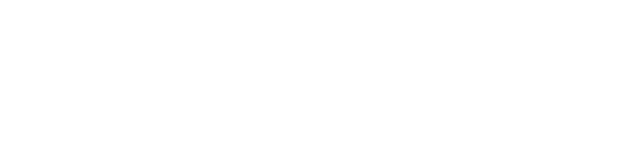
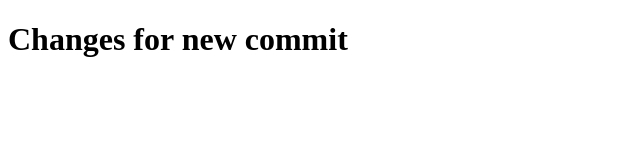
Before and after one commit to MiVece/czechitas, a plain HTML site: page index.html in a window 1280 px wide. Shown: the whole page, without its empty margins (0-640 px from the left). Drawn offline with Linux system fonts and the light colour scheme.

Commit message:
druhý commit

```diff
--- a/index.html
+++ b/index.html
@@ -6,6 +6,6 @@
     <title>Document</title>
 </head>
 <body>
-
+    <h1>Changes for new commit</h1>
 </body>
 </html>
```
